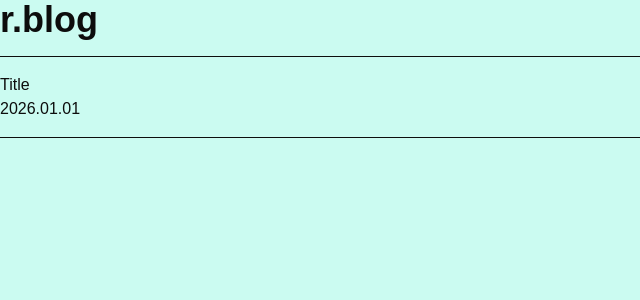
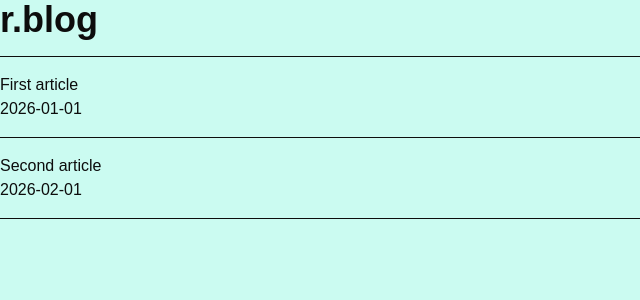
Before and after one commit to rixcx/rblog, a Next.js app: page / in a window 1280 px wide. Shown: the top 300 px of the page, without its empty margins (0-640 px from the left). Built offline with nearby package versions, Linux system fonts and the light colour scheme.

Commit message:
Install gray-matter, remark, remark-html and implement article pages

```diff
--- /dev/null
+++ b/app/articles/[slug]/page.tsx
@@ -0,0 +1,14 @@
+import { getArticleContent } from "@/libs/remark";
+
+export default async function ArticlePage({ params }: { params: Promise<{ slug: string }> }) {
+  const { slug } = await params;
+  const article = await getArticleContent(slug);
+
+  return (
+    <div className="prose lg:prose-xl mx-auto py-8">
+      <h1>{article.title}</h1>
+      <p className="">{article.date}</p>
+      <div dangerouslySetInnerHTML={{ __html: article.contentHtml }} />
+    </div>
+  );
+}
--- /dev/null
+++ b/app/articles/mds/hello.md
@@ -0,0 +1,8 @@
+---
+title: "First article"
+date: "2026-01-01"
+---
+
+# こんにちは
+
+これは **Markdown記事** です。
--- /dev/null
+++ b/app/articles/mds/second.md
@@ -0,0 +1,12 @@
+---
+title: "Second article"
+date: "2026-02-01"
+---
+
+# 2番目の記事
+
+これは2番目の記事です
+
+- リスト
+  - インデントリスト
+  - インデントリスト
--- a/app/page.tsx
+++ b/app/page.tsx
@@ -1,7 +1,10 @@
 import Image from "next/image";
 import Link from "next/link";
+import { getAllArticlesMeta }  from "@/libs/remark";
 
-export default function Home() {
+const articlesMeta = await getAllArticlesMeta();
+
+export default function Index() {
   return (
     <div className="">
       <main className="">
@@ -9,12 +12,16 @@ export default function Home() {
           r.blog
         </h1>
         <ul className="border-t border-(--text-primary) mt-4">
-          <li>
-            <Link href={`/pages`} className="block border-b border-(--text-primary) py-4">
-              <h2>Title</h2>
-              <data>2026.01.01</data>
+
+        {articlesMeta.map((article) => (
+          <li key={article.slug}>
+            <Link href={`/articles/${article.slug}`} className="block border-b border-(--text-primary) py-4">
+              <h2>{article.title}</h2>
+              <data>{article.date}</data>
             </Link>
           </li>
+        ))}
+
         </ul>
       </main>
     </div>
--- a/app/pages/page.tsx
+++ /dev/null
@@ -1,13 +0,0 @@
-import Image from "next/image";
-
-export default function BlogPage() {
-  return (
-    <div>
-      <h1>About</h1>
-      <p>This is the about page of your Next.js application.</p>
-      <p>
-        <a href="/">Go to Home Page</a>
-      </p>
-    </div>
-  );
-}
--- /dev/null
+++ b/libs/remark.tsx
@@ -0,0 +1,50 @@
+import fs from "fs";
+import matter from "gray-matter";
+import { remark } from "remark";
+import remarkhtml from "remark-html";
+
+export type ArticleMeta = {
+  slug: string;
+  title: string;
+  date: string;
+};
+export type ArticleContent = ArticleMeta & {
+  contentHtml: string;
+};
+
+export function getAllArticlesMeta(): ArticleMeta[] {
+  const dir = "app/articles/mds";
+  const files = fs.readdirSync(dir);
+
+  return files
+    .map((file) => {
+      const slug = file.replace(".md", "");
+      const fullPath = `${dir}/${file}`;
+      const fileContents = fs.readFileSync(fullPath, "utf8");
+
+      const { data } = matter(fileContents);
+
+      return {
+        slug,
+        ...data,
+      } as ArticleMeta;
+    });
+}
+
+
+export async function getArticleContent(slug: string): Promise<ArticleContent> {
+  const fullPath = `app/articles/mds/${slug}.md`;
+  const fileContents = fs.readFileSync(fullPath, "utf8");
+  const { data, content } = matter(fileContents);
+
+  const convertedContent = await remark()
+    .use(remarkhtml)
+    .process(content);
+
+  const contentHtml = convertedContent.toString();
+
+  return {
+    ...data,
+    contentHtml,
+  } as ArticleContent;
+}
--- a/package.json
+++ b/package.json
@@ -9,9 +9,12 @@
     "lint": "eslint"
   },
   "dependencies": {
+    "gray-matter": "^4.0.3",
     "next": "16.1.6",
     "react": "19.2.3",
-    "react-dom": "19.2.3"
+    "react-dom": "19.2.3",
+    "remark": "^15.0.1",
+    "remark-html": "^16.0.1"
   },
   "devDependencies": {
     "@tailwindcss/postcss": "^4",
```
Also changed, not shown: 1 other file (tests, documents, lock files or other folders).
